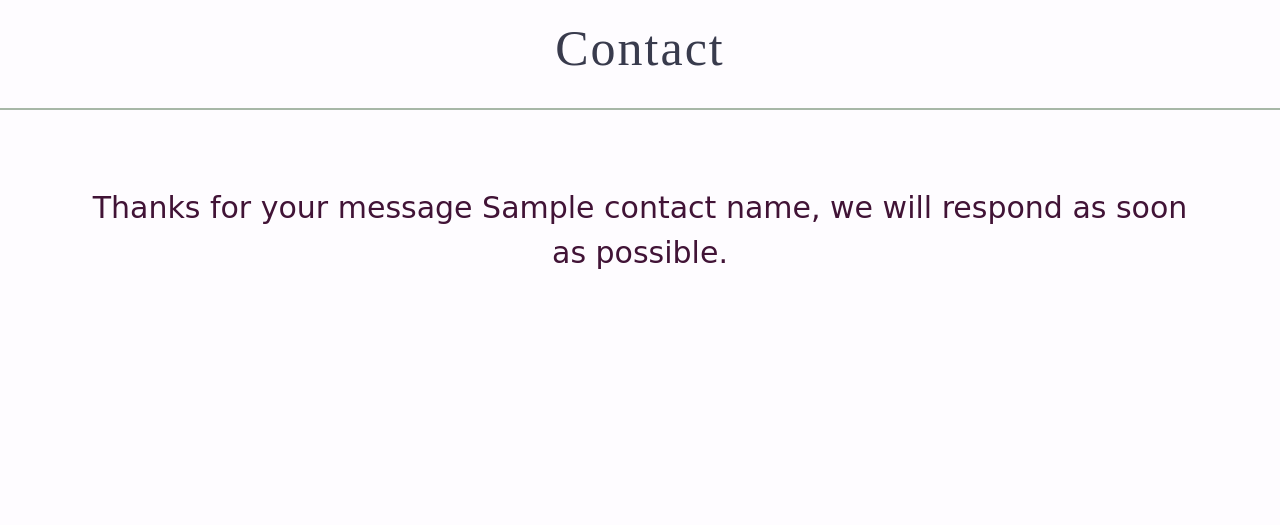
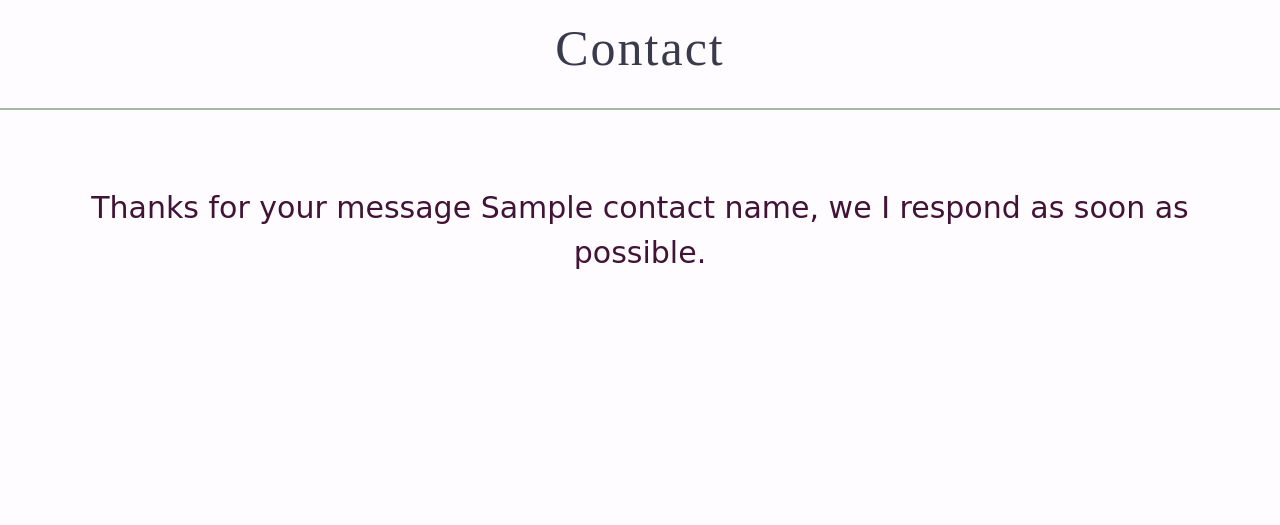
Before and after one commit to sam-timmins/l-lynch-blog, a Django app: template contact/templates/contact/contact.html in a window 1280 px wide. Shown: the part 87-612 px from the top of the page. Run offline with Django 3.2, Linux system fonts and the light colour scheme; the template is opened without the code that fills it: most values are stand-ins (such as "Sample title", 1, 10 or a date in 2020); some libraries are stand-ins or nearby versions; some web fonts are replaced.

Commit message:
Change text in message success

```diff
--- a/contact/templates/contact/contact.html
+++ b/contact/templates/contact/contact.html
@@ -30,7 +30,7 @@ Contact
 
         <div class="col-12">
             <p class="text-md mt-5 p-3 text-center mx-auto">
-                Thanks for your message {{ contact_name }}, we will respond as soon as possible.
+                Thanks for your message {{ contact_name }}, we I respond as soon as possible.
             </p>
         </div>
 
```
